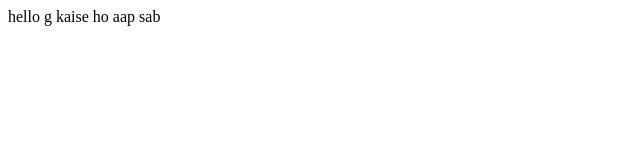
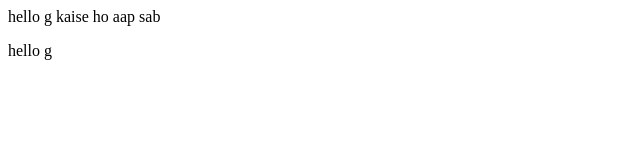
Before and after one commit to Ranjanth/raj-demo, a plain HTML site: page index.html in a window 1280 px wide. Shown: the full height of the page, 0-640 px from the left. Drawn offline with Linux system fonts and the light colour scheme.

Commit message:
add new paragraph

```diff
--- a/index.html
+++ b/index.html
@@ -1 +1,2 @@
 <p>hello g kaise ho aap sab </p>
+<p>hello g</p>
```
Also changed, not shown: 1 other file.
